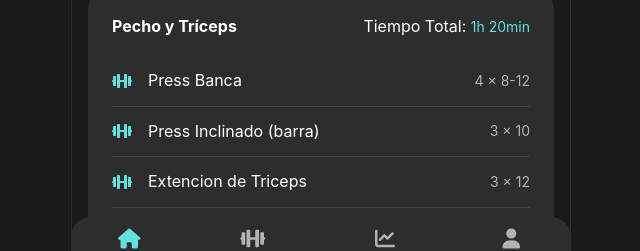
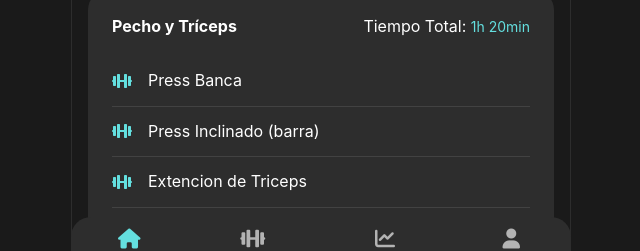
Before and after one commit to WhiterBy1/Node-Gym-app, a website built with Vite: page index.html in a window 1280 px wide. Shown: the part 516-767 px from the top of the page, without its empty margins (319-959 px from the left). Built offline with nearby package versions, Linux system fonts and the light colour scheme.

Commit message:
Spaced and delete sets datails

```diff
--- a/index.html
+++ b/index.html
@@ -81,17 +81,17 @@
                         <div class="exercise-item">
                             <i class="fas fa-dumbbell"></i>
                             <span>Press Banca</span>
-                            <span class="sets">4 × 8-12</span>
+
                         </div>
                         <div class="exercise-item">
                             <i class="fas fa-dumbbell"></i>
                             <span>Press Inclinado (barra)</span>
-                            <span class="sets">3 × 10</span>
+
                         </div>
                         <div class="exercise-item">
                             <i class="fas fa-dumbbell"></i>
                             <span>Extencion de Triceps</span>
-                            <span class="sets">3 × 12</span>
+
                         </div>
                     </div>
                     <button class="start-workout-btn">
```
